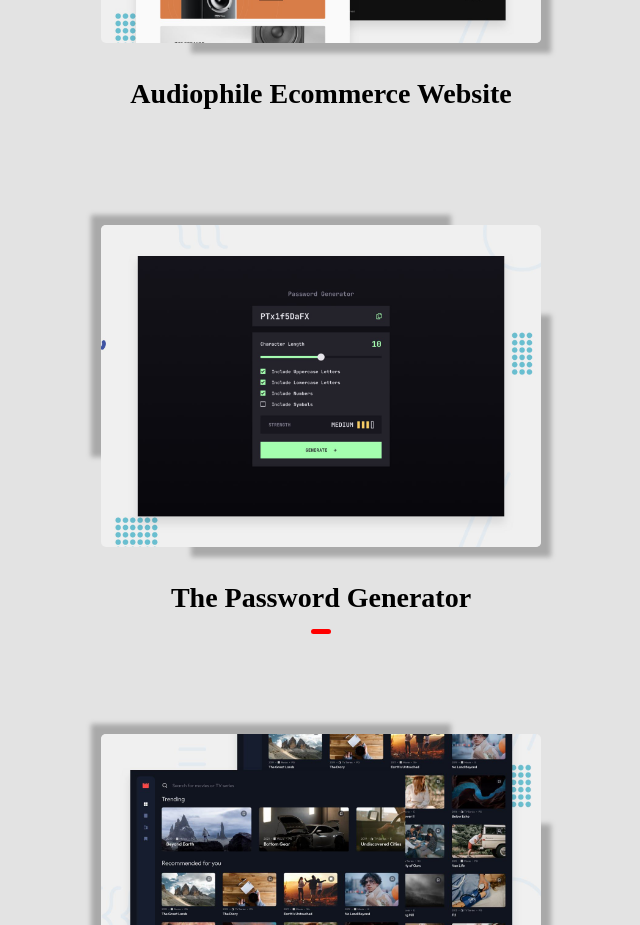
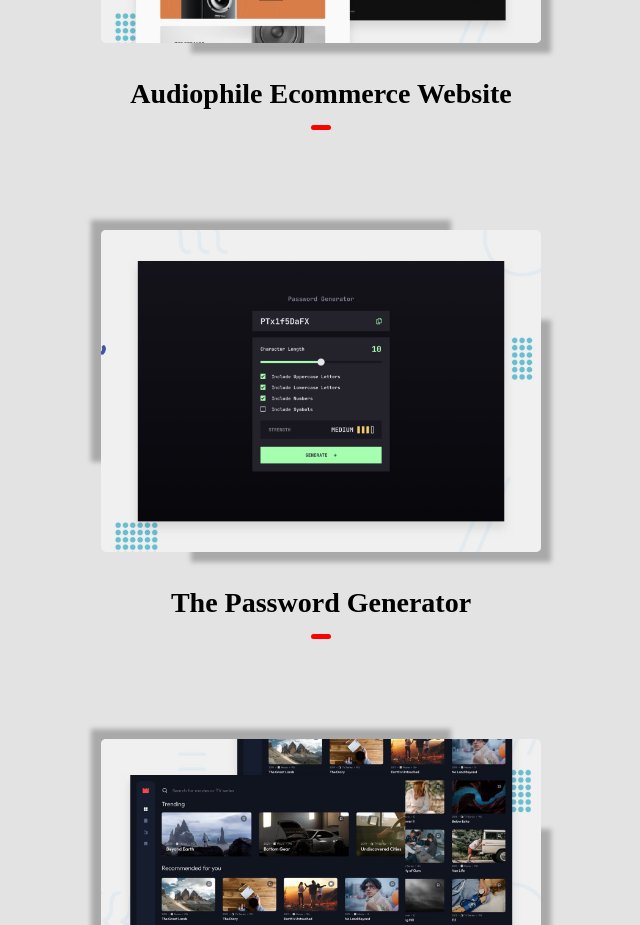
Before and after one commit to Milltiades/My-Portfolio, a React (Vite) app: page / in a window 1280 px wide. Shown: the part 2140-3065 px from the top of the page, without its empty margins (319-959 px from the left). Built offline with nearby package versions, Linux system fonts and the light colour scheme.

Commit message:
add missing elelemnt

```diff
--- a/src/App.tsx
+++ b/src/App.tsx
@@ -154,6 +154,7 @@ function App() {
               Audiophile Ecommerce Website
             </ImgButton>
           </Project>
+          <UnderDiv />
           <Project>
             <Img src="/assets/preview.jpg" alt="" />
             <ImgButton
```
